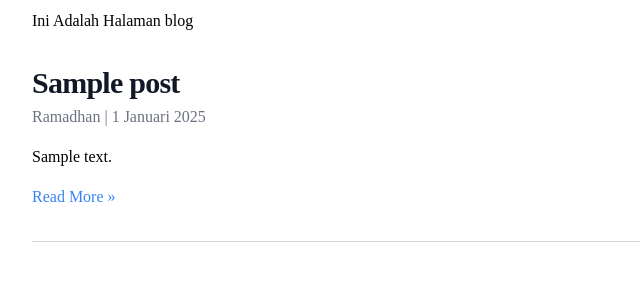
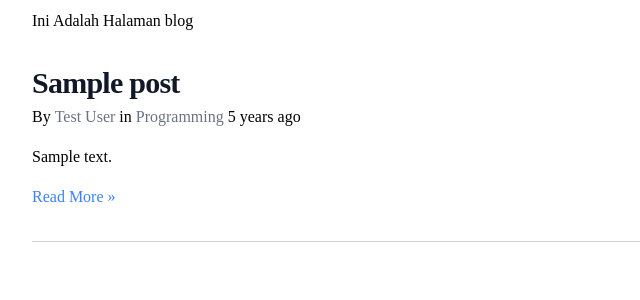
Before and after one commit to RamadanHamdan/my-project1, a Laravel app: page /posts in a window 1280 px wide. Shown: the part 163-463 px from the top of the page, without its empty margins (0-640 px from the left). Run offline with Laravel 12, Linux system fonts and the light colour scheme; data comes from the database, SQL or seed files in the repository; tables that the repository leaves empty hold one stand-in row (values such as "Sample post"); style sheets or scripts are compiled from the project's sources; some web fonts are replaced.

Commit message:
Mengubah resources

```diff
--- a/resources/views/post.blade.php
+++ b/resources/views/post.blade.php
@@ -1,3 +1,4 @@
+{{-- Single Post --}}
 <x-layout>
     <x-slot:title>{{ $title }}</x-slot:title>
     <h3>Ini Adalah Halaman blog</h3>
@@ -5,7 +6,7 @@
     <article class="py-8 max-w-screen-md border-b border-gray-300">
         <h2 class="mb-1 text-3xl tracking-tight font-bold text-gray-900">{{ $post ['title'] }}</h2>
         <div class="text-base text-gray-500">
-            <a href="#">Ramadhan</a> | 1 Januari 2025
+    <a href="/authors/{{ $post->author->id }}">{{ $post->author->name }}</a> | {{ $post->created_at->diffForHumans() }}
         </div>
     <p class="my-4 font-light">{{ $post ['body'] }}</p>
         <a href="/posts" class="font-medium text-blue-500 hover:underline">&laquo; Back To Post</a>
--- a/resources/views/posts.blade.php
+++ b/resources/views/posts.blade.php
@@ -4,11 +4,17 @@
     @foreach ($posts as $post )
 
     <article class="py-8 max-w-screen-md border-b border-gray-300">
-        <a href="/posts/{{ $post['slug'] }}" class="hover:underline">
-        <h2 class="mb-1 text-3xl tracking-tight font-bold text-gray-900">{{ $post ['title'] }}</h2>
+        <a class="text-base text-gray-500" href="/posts/{{ $post['slug'] }}">
+        <h2 class="mb-1 text-3xl tracking-tight font-bold text-gray-900">
+            {{ $post ['title'] }}</h2>
         </a>
-        <div class="text-base text-gray-500">
-            <a href="#">Ramadhan</a> | 1 Januari 2025
+        <div>
+        By
+        <a href="/authors/{{ $post->author->username }}"
+            class="hover:underline text-base text-gray-500">{{ $post->author->name }}</a>
+        in
+        <a href="" class="hover:underline text-base text-gray-500">Programming</a>
+        {{ $post->created_at->diffForHumans() }}
         </div>
     <p class="my-4 font-light">{{ Str::limit($post ['body'],100) }}</p>
         <a href="/posts/{{ $post['slug'] }}" class="font-medium text-blue-500 hover:underline">Read More &raquo;</a>
```
